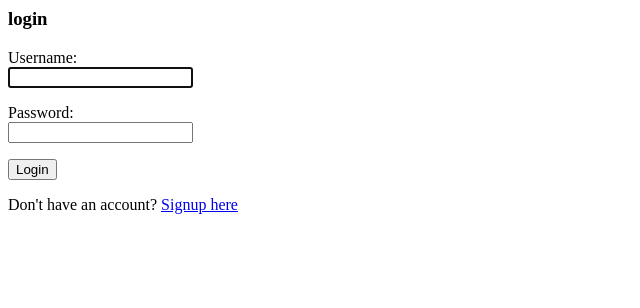
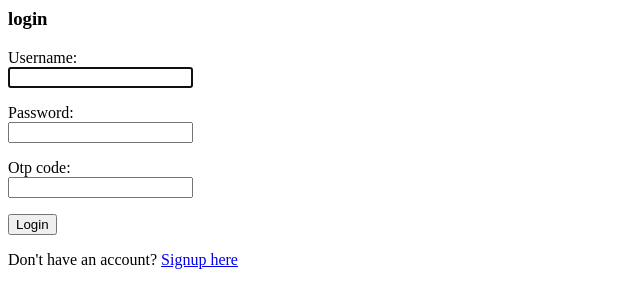
Before and after one commit to fedorenkood/csds444_bloom_filter, a Django app: page /login/ in a window 1280 px wide. Shown: the top 308 px of the page, without its empty margins (0-640 px from the left). Run offline with Django 4.2, Linux system fonts and the light colour scheme.

Commit message:
Add 2FA Login
Add 2FA required for login page.

```diff
--- a/server/auth_ui/forms.py
+++ b/server/auth_ui/forms.py
@@ -1,5 +1,5 @@
 from django import forms
-from django.contrib.auth.forms import SetPasswordForm
+from django.contrib.auth.forms import SetPasswordForm, AuthenticationForm
 from django.contrib.auth.forms import UserCreationForm
 from django.contrib.auth.models import User
 from auth_ui.models import CustomUserData
@@ -38,6 +38,10 @@ class ChallengeQuestionsForm(forms.ModelForm):
         fields = ('challenge_question_1', 'challenge_question_2', 'challenge_question_3')
 
 
+class UserLoginForm(AuthenticationForm):
+    otp_code = forms.CharField(max_length=100)
+
+
 class PasswordResetForm(SetPasswordForm):
     """Note: usage is kind of dirty; this form doubles as both a raw anonymous input for email & new password,
     but also is used for the base class functionality of saving the new password given a registered user."""
--- a/server/auth_ui/templates/auth/login.html
+++ b/server/auth_ui/templates/auth/login.html
@@ -3,8 +3,21 @@
 <form action="" method="POST">
     {% csrf_token %}
     {% for field in form %}
-        <p>{{ field.label }}: <br> {{ field }}</p>
+        <div>
+            <p>{{ field.label }}: <br> {{ field }}</p>
+
+            {% for error in field.errors %}
+                <small style="color: red">{{ error }}</small>
+            {% endfor %}
+        </div>
     {% endfor %}
+
+    <div>
+        {% for error in form.non_field_errors %}
+        <small style="color: red">{{ error }}</small>
+    {% endfor %}
+    </div>
+
     <button type="submit">Login</button>
 </form>
 
--- a/server/auth_ui/views.py
+++ b/server/auth_ui/views.py
@@ -1,13 +1,15 @@
+import base64
 from io import BytesIO
 
+import pyotp
+import qrcode
+from django.contrib import messages
+from django.contrib.auth import login as django_auth_login
 from django.contrib.auth.models import User
 from django.shortcuts import render, redirect
-from django.contrib import messages
-from .forms import UserRegistrationForm, ChallengeQuestionsForm, User2faValidationForm
+
 from .forms import PasswordResetForm
-import pyotp
-import qrcode
-import base64
+from .forms import UserRegistrationForm, ChallengeQuestionsForm, User2faValidationForm, UserLoginForm
 
 
 def home(request):
@@ -36,10 +38,10 @@ def __register_2fa(request, user_form, challenge_questions_form):
     because we want to ensure that the user can actually use 2FA on their new account before we expect them to use
     2FA in future logins."""
     user_2fa_form = User2faValidationForm()
-    if request.POST.get("step", None) == "2fa":
+    if request.POST.get('step', None) == '2fa':
         # If the second step (2FA page) was posted, then validate and finish registering the account:
         user_2fa_form = User2faValidationForm(request.POST)
-        otp_secret = request.POST.get("otp_secret", None)
+        otp_secret = request.POST.get('otp_secret', None)
         if user_2fa_form.is_valid() and otp_secret is not None:
             # Create the pyotp TOTP object for validating expected codes given the secret:
             totp = pyotp.totp.TOTP(otp_secret)
@@ -58,7 +60,7 @@ def __register_2fa(request, user_form, challenge_questions_form):
                 messages.success(request, f'Your account has been created. You can log in now!')
                 return redirect('login')
             else:
-                user_2fa_form.add_error('validation_code', "Failed to authenticate: wrong code.")
+                user_2fa_form.add_error('validation_code', 'Failed to authenticate: wrong code.')
     else:
         # If the first/initial registration step page was posted, then serve the second step (2FA setup):
         otp_secret = pyotp.random_base32()
@@ -75,8 +77,25 @@ def __generate_otp_qrcode(otp_secret, user_email):
     totp_uri = pyotp.totp.TOTP(otp_secret).provisioning_uri(name=user_email, issuer_name='CSDS444 Project')
     qr_code_img = qrcode.make(totp_uri)
     buff = BytesIO()
-    qr_code_img.save(buff, format="JPEG")
+    qr_code_img.save(buff, format='JPEG')
     return base64.b64encode(buff.getvalue()).decode('ascii')
+
+
+def login(request):
+    if request.method == 'POST':
+        login_form = UserLoginForm(data=request.POST)
+        if login_form.is_valid():
+            django_auth_login(request, login_form.get_user())
+            totp = pyotp.totp.TOTP(request.user.customuserdata.otp_secret)
+            user_inputted_code = login_form.cleaned_data['otp_code']
+            if totp.verify(user_inputted_code):
+                return redirect('/')
+            else:
+                login_form.add_error('otp_code', 'Failed to authenticate: wrong 2FA code.')
+    else:
+        login_form = UserLoginForm(request)
+
+    return render(request, 'auth/login.html', {'form': login_form})
 
 
 def password_reset(request):
@@ -95,7 +114,7 @@ def password_reset(request):
                     messages.success(request, f'Your password has been reset.')
                     return redirect('login')
             else:
-                custom_data_form.add_error(None, "Failed challenge questions :((((((((((((((((((((((((((((((((((")
+                custom_data_form.add_error(None, 'Failed challenge questions :((((((((((((((((((((((((((((((((((')
                 context = {'user_password_form': user_password_form, 'custom_data_form': custom_data_form}
                 return render(request, 'auth/password-reset.html', context)
     else:
--- a/server/server/urls.py
+++ b/server/server/urls.py
@@ -24,7 +24,7 @@ urlpatterns = [
     path('', views.home, name='home'),
     path('register/', views.register, name='register'),
 
-    path('login/', auth_views.LoginView.as_view(template_name='auth/login.html'), name='login'),
+    path('login/', views.login, name='login'),
     path('logout/', auth_views.LogoutView.as_view(template_name='auth/logout.html'), name='logout'),
 
     path('password-reset/', views.password_reset, name='password-reset'),
```
